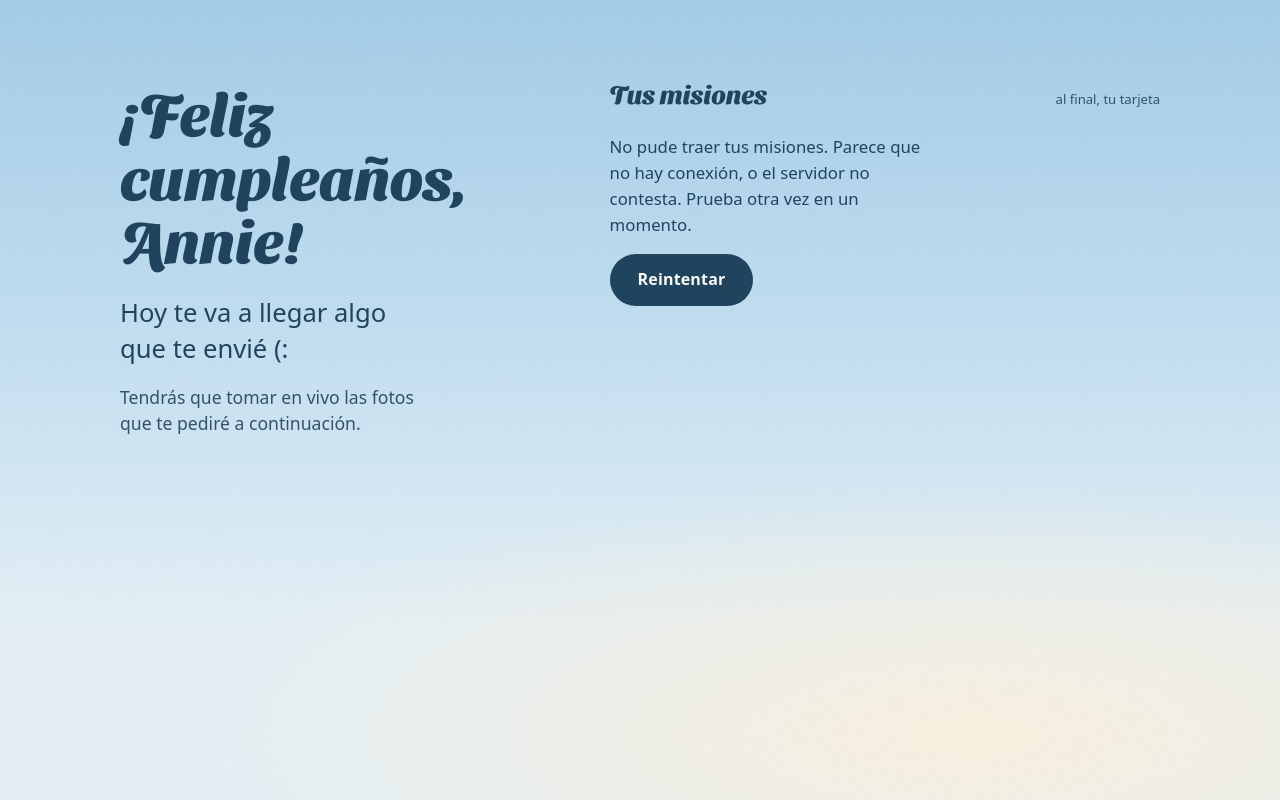
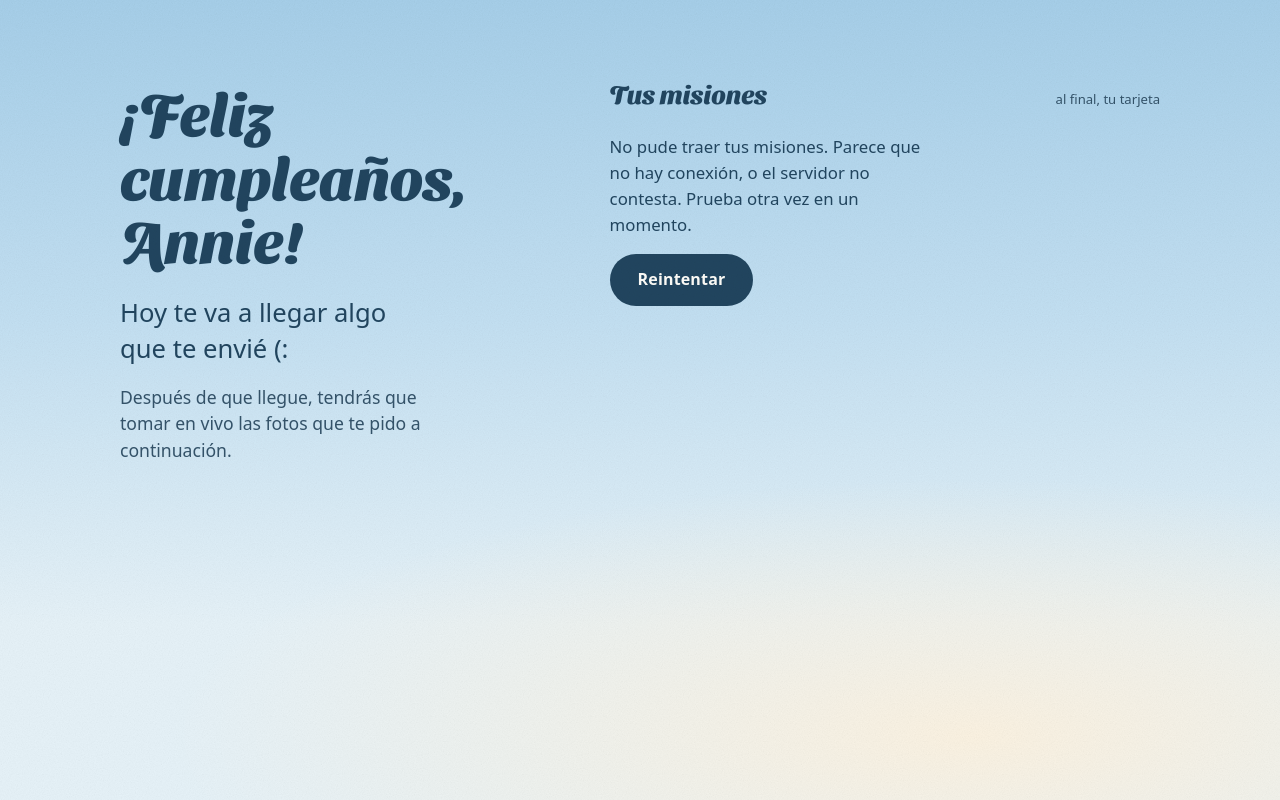
Before and after one commit to juandi9585/annie, a plain HTML site: page cumple/index.html in a window 1280 px wide. Drawn offline with Linux system fonts and the light colour scheme; no server answers; a web font is replaced by a local one.

Commit message:
Portada: la instrucción con su contexto, en palabras de Juan
Co-Authored-By: Claude Opus 5 <noreply@anthropic.com>
Claude-Session: https://claude.ai/code/session_01FbwyKMvUNAdpSXNShM8XCt

```diff
--- a/cumple/index.html
+++ b/cumple/index.html
@@ -46,7 +46,7 @@
 
     <p class="carta">Hoy te va a llegar algo que te envié&nbsp;(:</p>
 
-    <p class="indicacion">Tendrás que tomar en vivo las fotos que te pediré a continuación.</p>
+    <p class="indicacion">Después de que llegue, tendrás que tomar en vivo las fotos que te pido a continuación.</p>
 
   <!-- ═══════════════════════════ fin del mensaje ══════════════════════ -->
 
```
